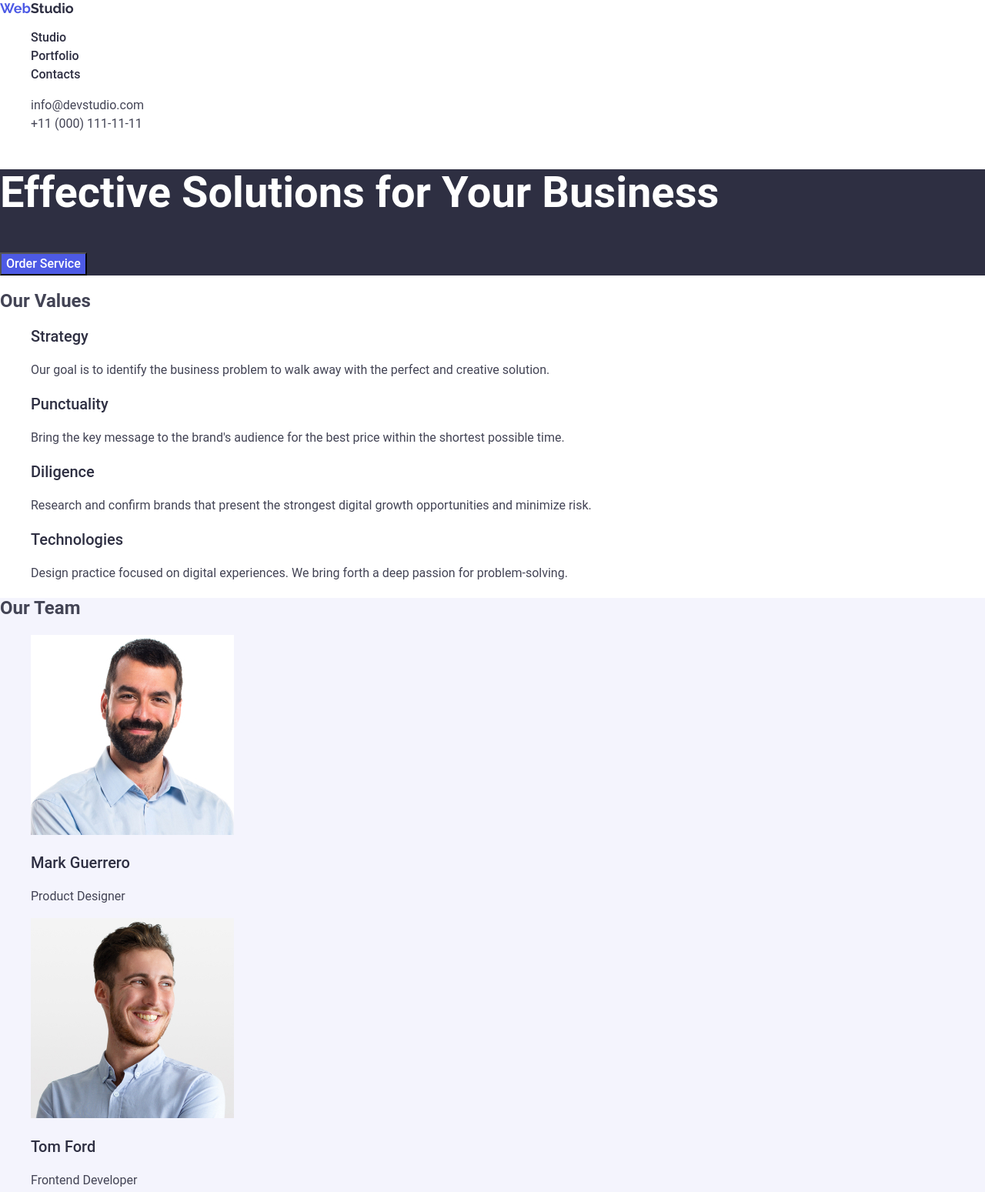
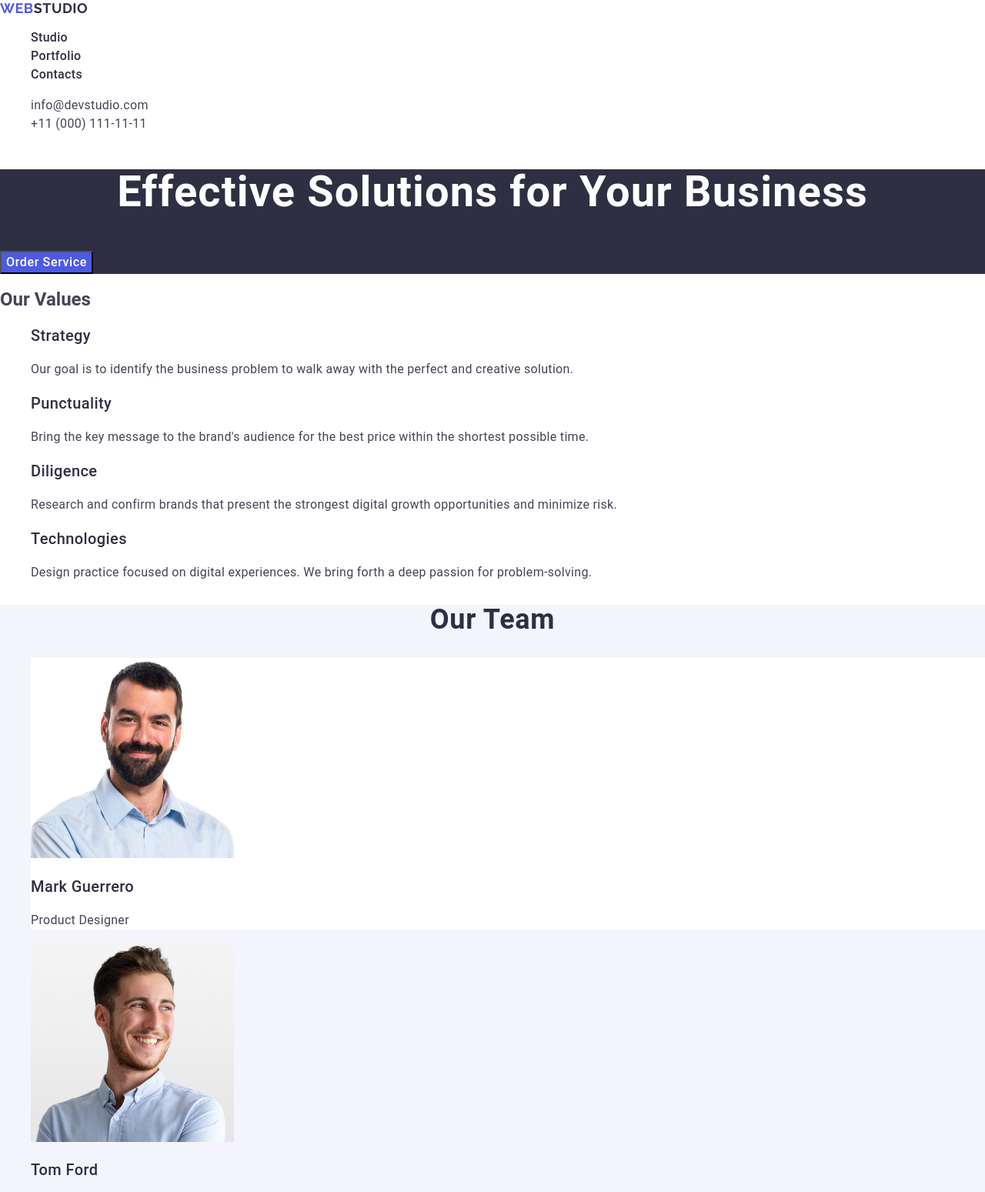
Before and after one commit to ValentynaRudenko/goit-markup-hw-06, a plain HTML site: page index.html in a window 1280 px wide. Shown: the top 1549 px of the page at 77% size. Drawn offline with nearby package versions, Linux system fonts and the light colour scheme.

Commit message:
1st correction

```diff
--- a/css/styles.css
+++ b/css/styles.css
@@ -12,37 +12,46 @@ a {
     font-style: normal;
 }
 
-a:active, a:focus {
-    color: #4D5AE5;
-}
 
 .logo {
     font-family: "Raleway",sans-serif;
     font-weight: 700;
     font-size: 18px;
     line-height: 1.17;
+    color: #4D5AE5;
+    letter-spacing: 0.03em;
+    text-transform: uppercase;
+}
+
+.logo-color {
     color: #2E2F42;
 }
 
-.logo-blue {
-    color: #4D5AE5
-}
-
-.navigation a {
+.navigation {
     font-weight: 500;
     font-size: 16px;
     line-height: 1.5;
     color: #2E2F42;
+    letter-spacing: 0.02em;
 }
 
-address a {
+.navigation:hover, .navigation:focus {
+    color: #4D5AE5;
+}
+
+.contacts {
+    font-style: normal;
+}
+
+.contact-link {
     font-weight: 400;
     font-size: 16px;
     line-height: 1.5;
     color: #434455;
+    letter-spacing: 0.02em;
 }
 
-address a:hover {
+.contact-link:hover, .contact-link:focus {
     color: #4D5AE5;
 }
 
@@ -50,50 +59,70 @@ address a:hover {
     background-color: #2E2F42;
 }
 
-.hero-image h1 {
+.hero-image-title {
     font-weight: 700;
     font-size: 56px;
-    line-height: 1.1;
+    line-height: 1.07;
     color: #FFFFFF;
+    text-align: center;
+    letter-spacing: 0.02em;
 }
 
-.hero-image button {
+.order-service {
     background-color: #4D5AE5;
     font-weight: 500;
     font-size: 16px;
     line-height: 1.5;
     color: #FFFFFF;
     cursor: pointer;
+    letter-spacing: 0.04em
 }
-button:active, button:focus {
+.order-service:hover, .order-service:focus {
     color: #4D5AE5;
 }
 
-h3 {
+.list-name {
     font-weight: 500;
     font-size: 20px;
     line-height: 1.2;
     color: #2E2F42;
+    letter-spacing: 0.02em
 }
 
-p {
+.list-description {
     font-size: 16px;
     line-height: 1.5;
     color: #434455;
+    letter-spacing: 0.02em
 }
 
 .team {
     background-color: #F4F4FD;
 }
 
-footer {
+.section-title{
+    font-size: 36px;
+    line-height: 1.11;
+    text-align: center;
+    letter-spacing: 0.02em;
+    text-transform: capitalize;
+    color: #2e2f42;
+}
+
+.list-object {
+    background-color: #FFFFFF;
+}
+
+.bottom {
     background-color: #2E2F42;
 }
 
-footer .logo {
+.bottom .logo-color {
     color: #F4F4FD;
 }
 
-footer p {
+.bottom-text {
     color: #F4F4FD;
+    line-height: 1.5;
+    letter-spacing: 0.02em;
 }
--- a/index.html
+++ b/index.html
@@ -16,125 +16,119 @@
 <body>
     <header>
         <nav>
-            <a class="logo" href="./index.html"><span class="logo-blue">Web</span>Studio</a>
-            <ul class="navigation">
-                <li><a href="">Studio</a></li>
-                <li><a href="">Portfolio</a></li>
-                <li><a href="">Contacts</a></li>
+            <a class="logo" href="./index.html">Web<span class="logo-color">Studio</span></a>
+            <ul>
+                <li><a class="navigation" href="./index.html">Studio</a></li>
+                <li><a class="navigation" href="">Portfolio</a></li>
+                <li><a class="navigation" href="">Contacts</a></li>
             </ul>
         </nav>
-        <address>
+        <address class="contacts">
             <ul>
-                <li><a href="mailto:info@devstudio.com">info@devstudio.com</a></li>
-                <li><a href="tel:+110001111111">+11 (000) 111-11-11</a></li>
+                <li><a class="contact-link" href="mailto:info@devstudio.com">info@devstudio.com</a></li>
+                <li><a class="contact-link" href="tel:+110001111111">+11 (000) 111-11-11</a></li>
             </ul>
         </address>
     </header>
     <main>
         <section class="hero-image">
-            <h1>Effective Solutions for Your Business</h1>
-            <button type="button">Order Service</button>
+            <h1 class="hero-image-title">Effective Solutions for Your Business</h1>
+            <button class="order-service" type="button">Order Service</button>
         </section>
-        <section class="values">
+        <section>
             <h2>Our Values</h2>
             <ul>
                 <li>
-                    <h3>Strategy</h3>
-                    <p>
+                    <h3 class="list-name">Strategy</h3>
+                    <p class="list-description">
                     Our goal is to identify the business problem to walk away with the perfect and creative solution.
                     </p>
                 </li>
                 <li>
-                    <h3>Punctuality</h3>
-                    <p>
+                    <h3 class="list-name">Punctuality</h3>
+                    <p class="list-description">
                         Bring the key message to the brand's audience for the best price within the shortest possible time.
                     </p>
                 </li>
                 <li>
-                    <h3>Diligence</h3>
-                    <p>
+                    <h3 class="list-name">Diligence</h3>
+                    <p class="list-description">
                         Research and confirm brands that present the strongest digital growth opportunities and minimize risk.
                     </p>
                 </li>
                 <li>
-                    <h3>Technologies</h3>
-                <p>
+                    <h3 class="list-name">Technologies</h3>
+                <p class="list-description">
                     Design practice focused on digital experiences. We bring forth a deep passion for problem-solving.
                 </p>
                 </li>
             </ul>
         </section>
         <section class="team">
-            <h2>Our Team</h2>
+            <h2 class="section-title">Our Team</h2>
             <ul>
-                <li>
+                <li class="list-object">
                     <img src="./images/team_1.jpg" alt="Team Card 1" width="264" height="260"/>
-                    <h3>Mark Guerrero</h3>
-                    <p>Product Designer</p>
+                    <h3 class="list-name">Mark Guerrero</h3>
+                    <p class="list-description">Product Designer</p>
                 </li>
                 <li>
                     <img src="./images/team_2.jpg" alt="Team Card 2" width="264" height="260"/>
-                    <h3>Tom Ford</h3>
-                    <p>Frontend Developer</p>
+                    <h3 class="list-name">Tom Ford</h3>
+                    <p class="list-description">Frontend Developer</p>
                 </li>
                 <li>
                     <img src="./images/team_2.jpg" alt="Team Card 2" width="264" height="260"/>
-                    <h3>Camila Garcia</h3>
-                    <p>Marketing</p>
+                    <h3 class="list-name">Camila Garcia</h3>
+                    <p class="list-description">Marketing</p>
                 </li>
                 <li>
                     <img src="./images/team_2.jpg" alt="Team Card 2" width="264" height="260"/>
-                    <h3>Daniel Wilson</h3>
-                    <p>UI Designer</p>
+                    <h3 class="list-name">Daniel Wilson</h3>
+                    <p class="list-description">UI Designer</p>
                 </li>
             </ul>
         </section>
         <section>
-            <h2>Our Portfolio</h2>
-            <section>
+            <h2 class="section-title">Our Portfolio</h2>
                 <ul>
                     <li>
-
                         <img src="./images/banking_app.jpg" alt="Banking App" width="360" height="300"/>
-                        <h3>Banking App</h3>
-                        <p>App</p>
+                        <h3 class="list-name">Banking App</h3>
+                        <p class="list-description">App</p>
                     </li>
                     <li>
                         <img src="./images/cashlesss_payment.jpg" alt="Cashless Payment" width="360" height="300"/>
-                        <h3>Cashless Payment</h3>
-                        <p>Marketing</p>
+                        <h3 class="list-name">Cashless Payment</h3>
+                        <p class="list-description">Marketing</p>
                     </li>
                     <li>
                         <img src="./images/meditation_app.jpg" alt="Meditation App" width="360" height="300"/>
-                        <h3>Meditation App</h3>
-                        <p>App</p>
+                        <h3 class="list-name">Meditation App</h3>
+                        <p class="list-description">App</p>
                     </li>
-                </ul>
-            </section>
-            <section>
-                <ul>
+
                     <li>
                         <img src="./images/taxi.jpg" alt="Taxi Service" width="360" height="300"/>
-                        <h3>Taxi Service</h3>
-                        <p>Marketing</p>
+                        <h3 class="list-name">Taxi Service</h3>
+                        <p class="list-description">Marketing</p>
                     </li>
                     <li>
                         <img src="./images/screen_illustrations.jpg" alt="Screen Illustrations" width="360" height="300"/>
-                        <h3>Screen Illustrations</h3>
-                        <p>Desigh</p>
+                        <h3 class="list-name">Screen Illustrations</h3>
+                        <p class="list-description">Desigh</p>
                     </li>
                     <li>
                         <img src="./images/online_courses.jpg" alt="Online Courses" width="360" height="300"/>
-                        <h3>Online Courses</h3>
-                        <p>Marketing</p>
+                        <h3 class="list-name">Online Courses</h3>
+                        <p class="list-description">Marketing</p>
                     </li>
                 </ul>
-            </section>
         </section>
     </main>
-    <footer>
-        <a class="logo" href="./index.html"><span class="logo-blue">Web</span>Studio</a>
-        <p>
+    <footer class="bottom">
+        <a class="logo" href="./index.html">Web<span class="logo-color">Studio</span></a>
+        <p class="bottom-text">
             Increase the flow of customers and sales for your business with digital marketing & growth solutions.
         </p>
     </footer>
```
